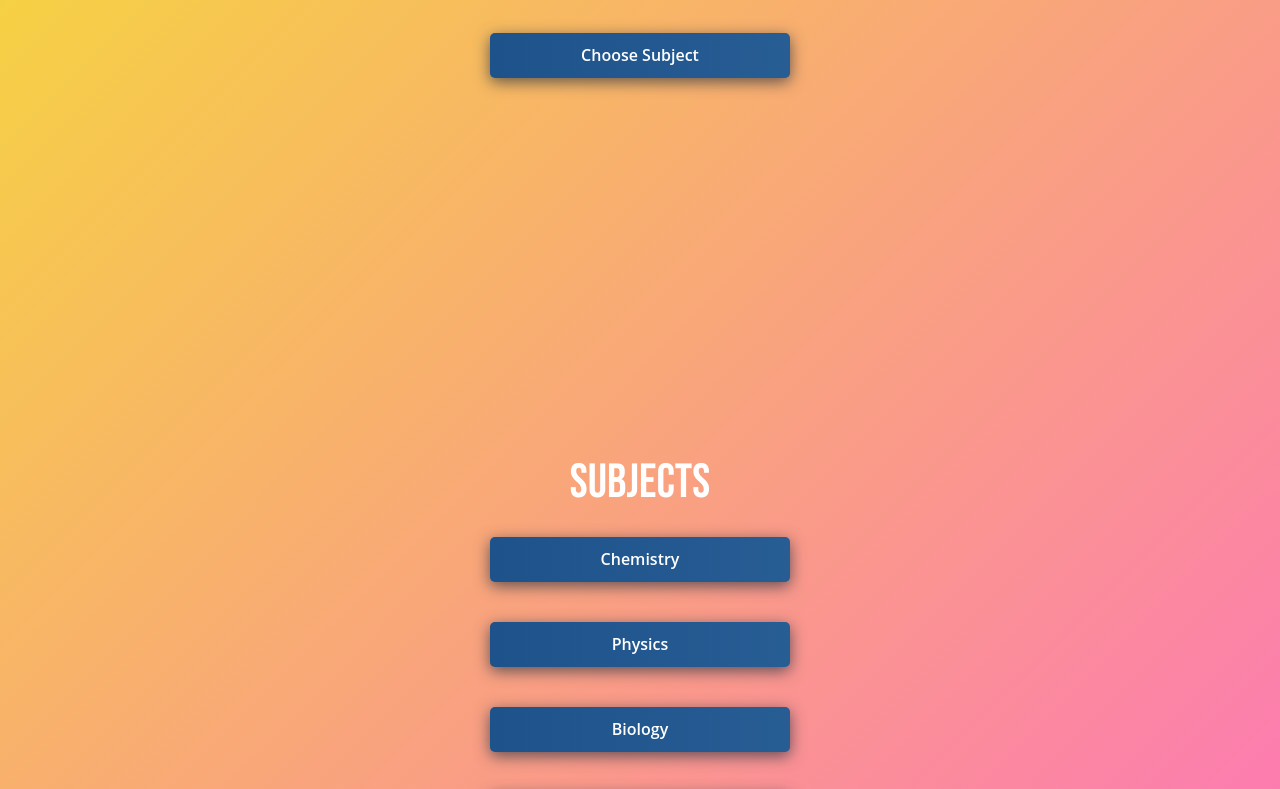
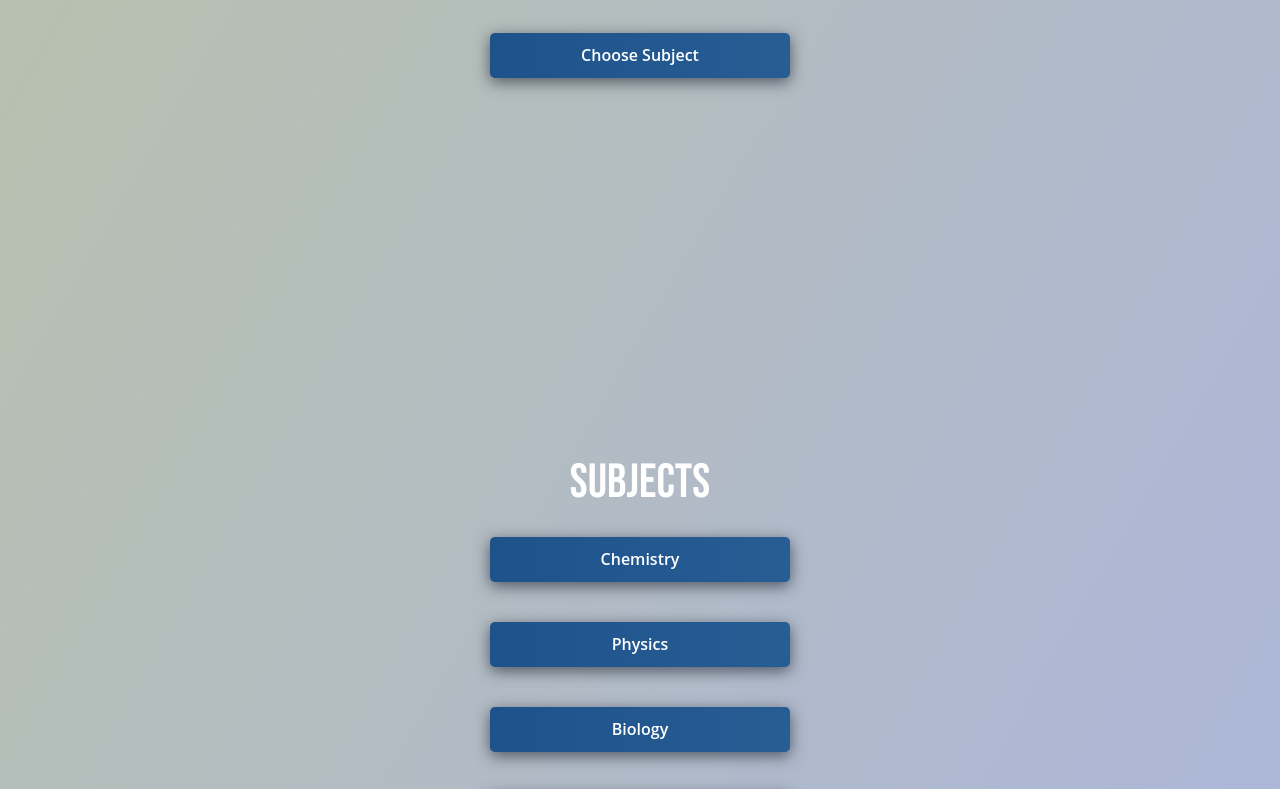
Before and after one commit to AstraPenguin/Atomica, a plain HTML site: page index.html in a window 1280 px wide. Shown: the part 386-1175 px from the top of the page. Drawn offline with nearby package versions, Linux system fonts and the light colour scheme; files whose address does not match are found by name.

Commit message:
Update style2.css

```diff
--- a/css/style2.css
+++ b/css/style2.css
@@ -1,6 +1,9 @@
 html,
 body {
-	background-image: linear-gradient(135deg, #F6D242 10%, #FF52E5 100%);
+	background: #B9C2A9;
+	background: -webkit-linear-gradient(top left, #B9C2A9, #A9B3E7);
+	background: -moz-linear-gradient(top left, #B9C2A9, #A9B3E7);
+	background: linear-gradient(to bottom right, #B9C2A9, #A9B3E7);
 	margin: 0;
   padding: 0;
   width: 100%;
```
